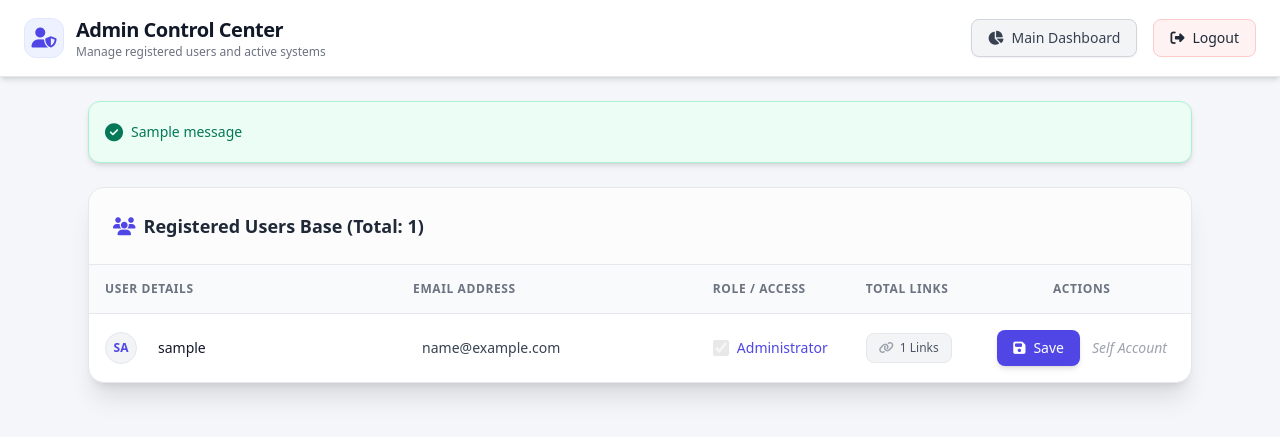
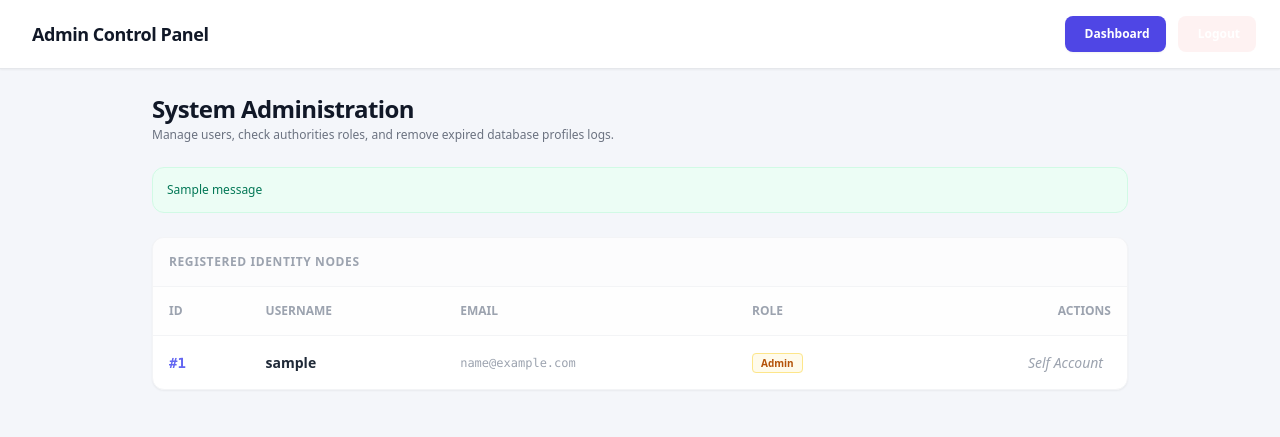
Before and after one commit to komal-gacchi/url-shortener, a Flask app: page /admin in a window 1280 px wide. Shown: the top 437 px of the page. Run offline with Flask 3, Linux system fonts and the light colour scheme; a user stored in the database is signed in; tables that the repository leaves empty hold one stand-in row (values such as "Sample post"); one stand-in notice (Sample message) is shown; some libraries are stand-ins or nearby versions.

Commit message:
Update admin.html

```diff
--- a/templates/admin.html
+++ b/templates/admin.html
@@ -5,11 +5,9 @@
     <meta name="viewport" content="width=device-width, initial-scale=1.0">
     <title>Admin Panel - URL Shortener</title>
     <script src="https://cdn.tailwindcss.com"></script>
-    <link rel="stylesheet" href="https://cdnjs.cloudflare.com/ajax/libs/font-awesome/6.4.0/css/all.min.css">
+    <link class="stylesheet" href="https://cdnjs.cloudflare.com/ajax/libs/font-awesome/6.4.0/css/all.min.css">
     <script>
         tailwind.config = { darkMode: 'class' }
-
-        // INSTANT THEME CHECKER: Page render hone se pehle hi class apply karega
         function applyTheme() {
             if (localStorage.getItem('theme') === 'dark') {
                 document.documentElement.classList.add('dark');
@@ -24,107 +22,74 @@
 </head>
 <body class="bg-[#f4f6fa] dark:bg-[#0b0e27] min-h-screen text-gray-800 dark:text-gray-100 font-sans transition-colors duration-200">
 
-    <nav class="bg-white dark:bg-[#020617] border-b border-gray-200 dark:border-gray-800 px-6 py-4 flex justify-between items-center shadow-md">
-        <div class="flex items-center gap-3">
-            <div class="w-10 h-10 bg-indigo-50 dark:bg-indigo-950/40 text-indigo-600 dark:text-indigo-400 border border-indigo-100 dark:border-indigo-900 rounded-xl flex items-center justify-center text-xl">
-                <i class="fa-solid fa-user-shield"></i>
-            </div>
-            <div>
-                <h1 class="text-xl font-bold text-gray-900 dark:text-white tracking-tight">Admin Control Center</h1>
-                <p class="text-xs text-gray-500 dark:text-gray-400">Manage registered users and active systems</p>
-            </div>
+    <nav class="bg-white dark:bg-[#020617] border-b border-gray-200 dark:border-gray-800 px-4 sm:px-6 py-4 flex flex-col sm:flex-row justify-between items-center gap-4 shadow-sm">
+        <div class="flex items-center space-x-2 text-lg font-bold tracking-tight text-gray-900 dark:text-white">
+            <i class="fa-solid fa-user-shield text-indigo-600"></i>
+            <span>Admin Control Panel</span>
         </div>
-        <div class="flex items-center gap-4">
-            <a href="/" class="px-4 py-2 bg-gray-100 dark:bg-purple-500 hover:bg-gray-200 dark:hover:bg-purple-700 border border-gray-300 dark:border-gray-700 text-sm font-medium rounded-lg text-gray-700 dark:text-gray-200 transition flex items-center gap-2 shadow-sm">
-                <i class="fa-solid fa-chart-pie"></i> Main Dashboard
+        <div class="flex items-center space-x-3 w-full sm:w-auto justify-end">
+            <a href="/" class="bg-indigo-600 hover:bg-indigo-700 text-white text-xs font-semibold px-4 py-2.5 rounded-lg transition shadow-sm">
+                <i class="fa-solid fa-chart-pie mr-1"></i> Dashboard
             </a>
-            <a href="/logout" class="px-4 py-2 bg-red-50 dark:bg-red-500 hover:bg-red-100 dark:hover:bg-red-800 border border-red-200 dark:border-red-900 text-white-600 dark:text-white-400 text-sm font-medium rounded-lg transition flex items-center gap-2">
-                <i class="fa-solid fa-right-from-bracket"></i> Logout
+            <a href="/logout" class="bg-red-50 hover:bg-red-600 text-white text-xs font-semibold px-4 py-2.5 rounded-lg transition">
+                <i class="fa-solid fa-right-from-bracket mr-1"></i> Logout
             </a>
         </div>
     </nav>
 
-    <main class="max-w-6xl w-full mx-auto p-6 space-y-6">
+    <main class="max-w-5xl mx-auto p-4 sm:p-6 space-y-6">
+        <div>
+            <h1 class="text-xl sm:text-2xl font-bold tracking-tight text-gray-900 dark:text-white">System Administration</h1>
+            <p class="text-xs text-gray-500 dark:text-gray-400 mt-0.5">Manage users, check authorities roles, and remove expired database profiles logs.</p>
+        </div>
 
         {% with messages = get_flashed_messages(with_categories=true) %}
           {% if messages %}
             {% for category, message in messages %}
-              <div class="p-4 rounded-xl text-sm font-medium border {% if category == 'success' %} bg-emerald-50 dark:bg-emerald-950/40 text-emerald-700 dark:text-emerald-400 border-emerald-200 dark:border-emerald-900 {% else %} bg-red-50 dark:bg-red-950/40 text-red-700 dark:text-red-400 border-red-200 dark:border-red-900 {% endif %} flex items-center gap-2 shadow-md">
-                  <i class="fa-solid {% if category == 'success' %}fa-circle-check{% else %}fa-circle-exclamation{% endif %} text-lg"></i>
-                  <span>{{ message }}</span>
+              <div class="p-3.5 rounded-xl border text-xs font-medium {% if category == 'success' %} bg-emerald-50 text-emerald-700 border-emerald-100 {% else %} bg-red-50 text-red-700 border-red-100 {% endif %}">
+                  {{ message }}
               </div>
             {% endfor %}
           {% endif %}
         {% endwith %}
 
-        <div class="bg-white dark:bg-[#1e293b] rounded-2xl shadow-xl border border-gray-200 dark:border-gray-800 overflow-hidden transition-colors">
-            <div class="p-6 border-b border-gray-200 dark:border-gray-800 flex justify-between items-center bg-gray-50/50 dark:bg-[#1e293b]">
-                <h2 class="text-lg font-bold text-gray-800 dark:text-white flex items-center gap-2">
-                    <i class="fa-solid fa-users text-indigo-600 dark:text-indigo-400"></i> Registered Users Base (Total: {{ users|length }})
-                </h2>
+        <div class="bg-white dark:bg-[#1e293b] rounded-xl border border-gray-100 dark:border-gray-800 shadow-sm overflow-hidden">
+            <div class="p-4 bg-gray-50/50 dark:bg-[#141b2e] border-b border-gray-100 dark:border-gray-800 text-xs font-bold uppercase tracking-wider text-gray-400">
+                Registered Identity Nodes
             </div>
 
-            <div class="overflow-x-auto">
-                <table class="w-full text-left border-collapse">
+            <div class="overflow-x-auto w-full">
+                <table class="w-full text-left border-collapse min-w-[600px] md:min-w-full">
                     <thead>
-                        <tr class="bg-gray-50 dark:bg-[#1e293b] text-gray-500 dark:text-gray-400 text-xs font-semibold uppercase tracking-wider border-b border-gray-200 dark:border-gray-800">
-                            <th class="p-4">User Details</th>
-                            <th class="p-4">Email Address</th>
-                            <th class="p-4">Role / Access</th>
-                            <th class="p-4">Total Links</th>
-                            <th class="p-4 text-center">Actions</th>
+                        <tr class="bg-gray-50/20 border-b border-gray-100 dark:border-gray-800 text-xs font-bold text-gray-400 uppercase">
+                            <th class="p-4">ID</th>
+                            <th class="p-4">Username</th>
+                            <th class="p-4">Email</th>
+                            <th class="p-4">Role</th>
+                            <th class="p-4 text-right">Actions</th>
                         </tr>
                     </thead>
-                    <tbody class="divide-y divide-gray-200 dark:divide-gray-800 text-sm">
+                    <tbody class="divide-y divide-gray-100 dark:divide-gray-800 text-sm">
                         {% for user in users %}
-                        <tr class="hover:bg-gray-50 dark:hover:bg-gray-800/40 transition-colors duration-150">
-
-                            <td class="p-4 font-medium text-gray-900 dark:text-white">
-                                <div class="flex items-center gap-3">
-                                    <div class="w-8 h-8 rounded-full bg-gray-100 dark:bg-gray-700 flex items-center justify-center text-xs border border-gray-200 dark:border-gray-600 font-bold text-indigo-600 dark:text-indigo-300">
-                                        {{ user.username[:2]|upper }}
-                                    </div>
-                                    <form id="edit-form-{{ user.id }}" action="/admin/edit-user/{{ user.id }}" method="POST" class="inline">
-                                        <input type="text" name="username" value="{{ user.username }}" class="bg-transparent border border-transparent hover:border-gray-300 dark:hover:border-gray-700 focus:border-indigo-500 rounded px-2 py-1 text-gray-900 dark:text-white text-sm focus:outline-none font-medium transition">
-                                </div>
+                        <tr class="hover:bg-gray-50/40 dark:hover:bg-[#162238]/40 transition">
+                            <td class="p-4 font-mono text-indigo-500 font-semibold">#{{ user.id }}</td>
+                            <td class="p-4 font-semibold">{{ user.username }}</td>
+                            <td class="p-4 font-mono text-xs text-gray-400">{{ user.email }}</td>
+                            <td class="p-4">
+                                {% if user.is_admin %}
+                                <span class="bg-amber-50 dark:bg-amber-950/40 text-amber-700 dark:text-amber-400 text-[10px] font-bold px-2 py-0.5 rounded border border-amber-200">Admin</span>
+                                {% else %}
+                                <span class="bg-gray-100 dark:bg-gray-800 text-gray-400 text-[10px] font-bold px-2 py-0.5 rounded">User</span>
+                                {% endif %}
                             </td>
-
-                            <td class="p-4">
-                                <input type="email" name="email" value="{{ user.email }}" class="bg-transparent border border-transparent hover:border-gray-300 dark:hover:border-gray-700 focus:border-indigo-500 rounded px-2 py-1 text-gray-700 dark:text-gray-300 text-sm focus:outline-none w-64 transition">
-                            </td>
-
-                            <td class="p-4">
-                                <div class="flex items-center gap-2">
-                                    <input type="checkbox" name="is_admin" {% if user.is_admin %}checked{% endif %} {% if current_user.id == user.id %}disabled{% endif %} class="w-4 h-4 rounded text-indigo-600 bg-gray-100 dark:bg-gray-700 border-gray-300 dark:border-gray-600 accent-indigo-500 focus:ring-indigo-500 cursor-pointer disabled:opacity-50">
-                                    <span class="text-sm {% if user.is_admin %}text-indigo-600 dark:text-indigo-400 font-medium{% else %}text-gray-500 dark:text-gray-400{% endif %}">
-                                        Administrator
-                                    </span>
-                                </div>
-                            </td>
-
-                            <td class="p-4">
-                                <span class="bg-gray-100 dark:bg-gray-900/60 border border-gray-200 dark:border-gray-700 px-3 py-1.5 rounded-lg text-xs font-medium text-gray-600 dark:text-gray-300 inline-flex items-center gap-1.5">
-                                    <i class="fa-solid fa-link text-gray-400"></i> {{ user.urls|length }} Links
-                                </span>
-                            </td>
-
                             <td class="p-4 text-right">
-                                <div class="flex items-center justify-end gap-3">
-                                    <button type="submit" form="edit-form-{{ user.id }}" class="px-4 py-2 bg-indigo-600 hover:bg-indigo-700 text-white rounded-lg transition text-sm font-medium shadow-md flex items-center gap-2">
-                                        <i class="fa-solid fa-floppy-disk"></i> Save
-                                    </button>
-                                    </form>
-
-                                    {% if current_user.id != user.id %}
-                                    <form action="/admin/delete-user/{{ user.id }}" method="POST" onsubmit="return confirm('Are you sure you want to delete user: {{ user.username }}? This will clear all their links too!');" class="inline">
-                                        <button type="submit" class="px-4 py-2 bg-transparent hover:bg-red-50 dark:hover:bg-red-950/40 text-red-600 dark:text-red-400/80 hover:text-red-400 border border-transparent hover:border-red-200 dark:hover:border-red-900/60 rounded-lg transition text-sm font-medium flex items-center gap-2">
-                                            <i class="fa-solid fa-trash-can"></i> Delete
-                                        </button>
-                                    </form>
-                                    {% else %}
-                                    <span class="text-sm text-gray-400 dark:text-gray-500 italic pr-2 select-none">Self Account</span>
-                                    {% endif %}
-                                </div>
+                                {% if user.id != current_user.id %}
+                                <form action="/admin/delete-user/{{ user.id }}" method="POST" class="inline" onsubmit="return confirm('Drop {{ user.username }} node permanently?');">
+                                    <button type="submit" class="px-2.5 py-1.5 bg-transparent hover:bg-red-50 text-red-500 rounded-lg text-xs font-semibold transition border border-transparent hover:border-red-100">Delete</button>
+                                </form>
+                                {% else %}
+                                <span class="text-sm text-gray-400 italic pr-2">Self Account</span>
+                                {% endif %}
                             </td>
                         </tr>
                         {% endfor %}
@@ -135,11 +100,8 @@
     </main>
 
     <script>
-        // Real-time tab monitoring sync handler
         window.addEventListener('storage', (e) => {
-            if (e.key === 'theme') {
-                applyTheme();
-            }
+            if (e.key === 'theme') { applyTheme(); }
         });
     </script>
 </body>
```
